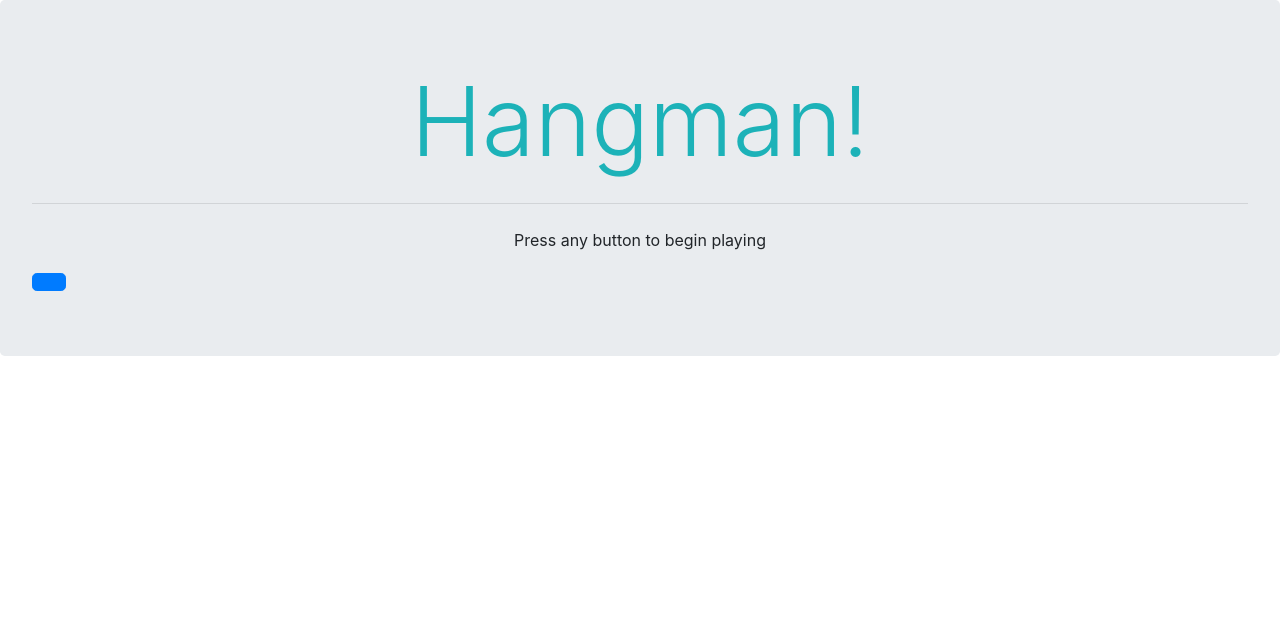
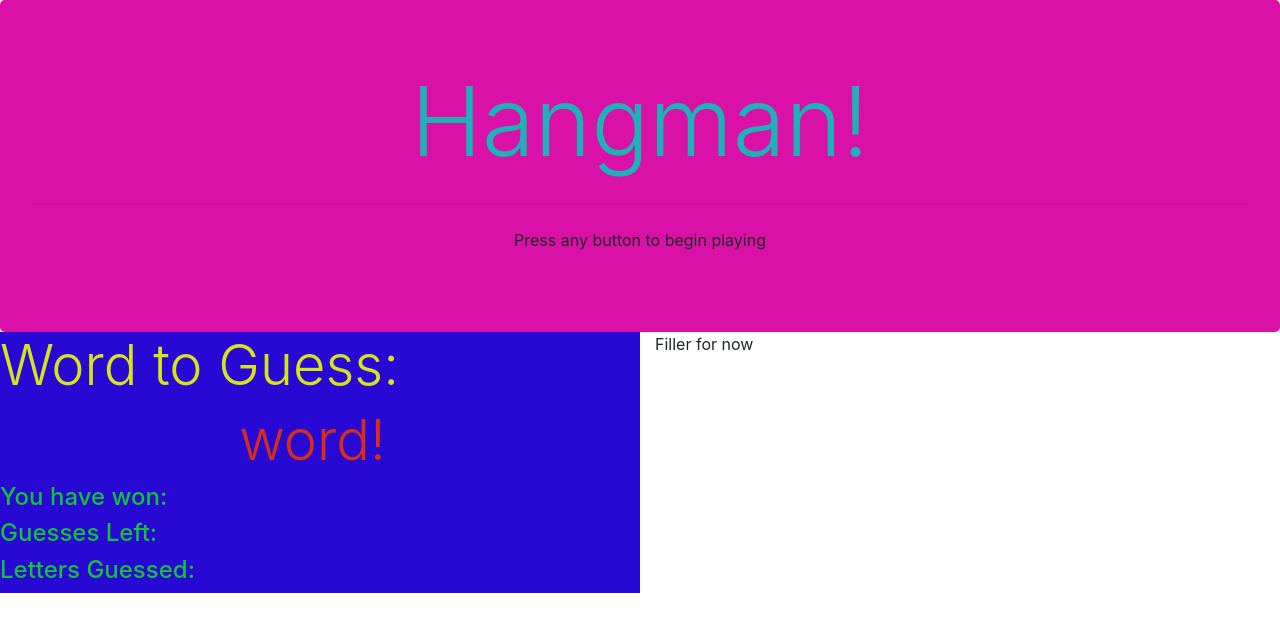
Before and after one commit to cprybell/word-guess-game, a plain HTML site: page index.html in a window 1280 px wide. Drawn offline with nearby package versions, Linux system fonts and the light colour scheme.

Commit message:
Added more structure to the html file including number of wins, word to guess, guesses left, and letters guessed. Also added some word coloring and background coloring

```diff
--- a/assets/css/style.css
+++ b/assets/css/style.css
@@ -1,3 +1,24 @@
+#topGraphic {
+    background: #da11a7;
+    margin-bottom: 0%;
+}
+
 #title {
     color: #1cb2b8;
 }
+
+h2 {
+    color: #d6e41b
+}
+
+h4 {
+    color: #14c23a
+}
+
+h3 {
+    color: #d62e17
+}
+
+#playSpace {
+    background: #2809d4
+}
--- a/index.html
+++ b/index.html
@@ -3,9 +3,6 @@
 <head>
     <meta charset="UTF-8">
     <title>Hangman Game</title>
-
-    <!--Link to javascript file-->
-    <script src="assets/javascript/game.js"></script>
 
     <!--Link to css reset file-->
     <link rel="stylesheet" href="assets/css/reset.css">
@@ -17,13 +14,22 @@
 
 </head>
 <body>
-    <div class="jumbotron">
-        <h1 class="display-1 text-center text-aqua" id="title">Hangman!</h1>
+    <div class="jumbotron" id="topGraphic">
+        <h1 class="display-1 text-center" id="title">Hangman!</h1>
         <hr class="my-4">
         <p class="text-center" id="beginPlay">Press any button to begin playing</p>
-        <a class="btn btn-primary btn-lg" href="#" role="button"></a>
     </div>
 
-
+    <div class="row">
+        <div class="col-6" id="playSpace">
+            <h2 class="display-4 text-left">Word to Guess:</h2>
+            <h3 class="display-4 text-center">word!</h3>
+            <h4 id="wins">You have won: </h4>
+            <h4 id="guessesLeft">Guesses Left: </h4>
+            <h4 id="lettersGuessed">Letters Guessed: </h4>
+        </div>
+        <div class="col-6">Filler for now</div>
+    </div>
+    <script src="assets/javascript/game.js"></script>
 </body>
 </html>
```
